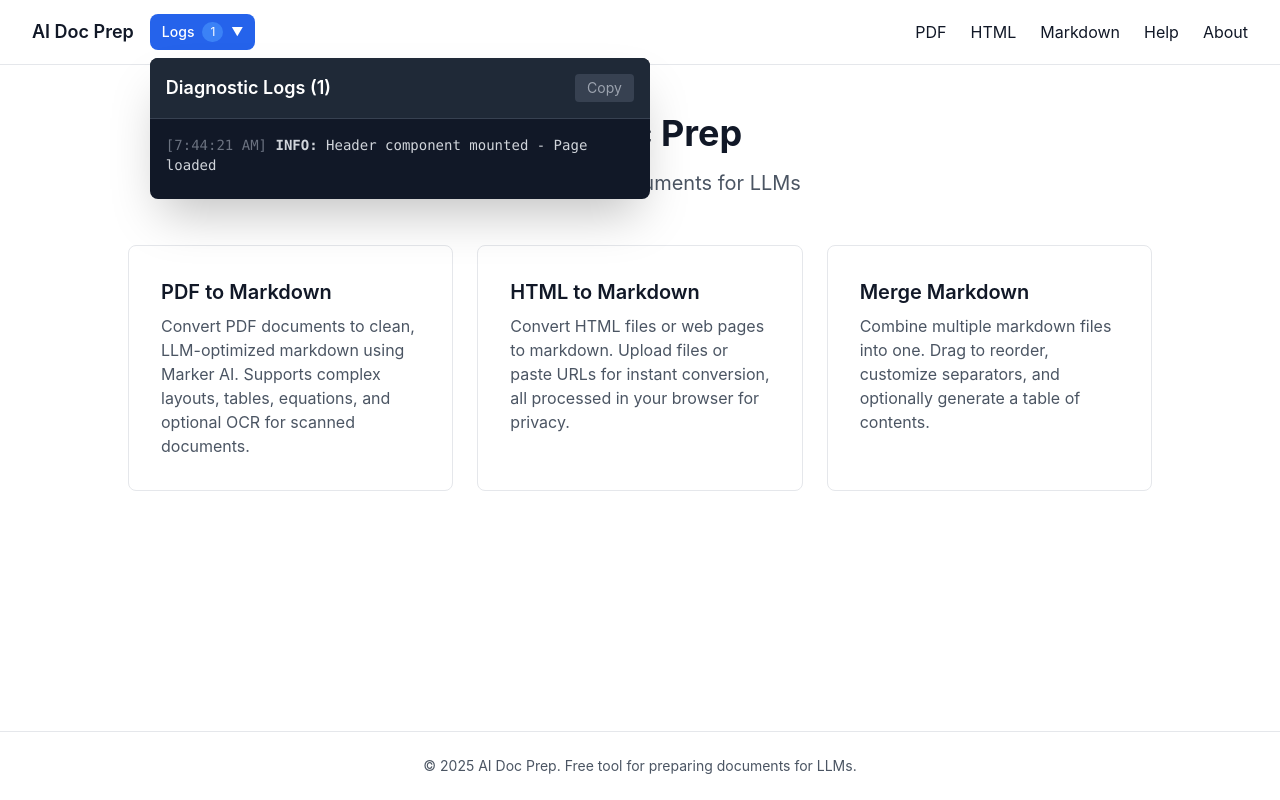
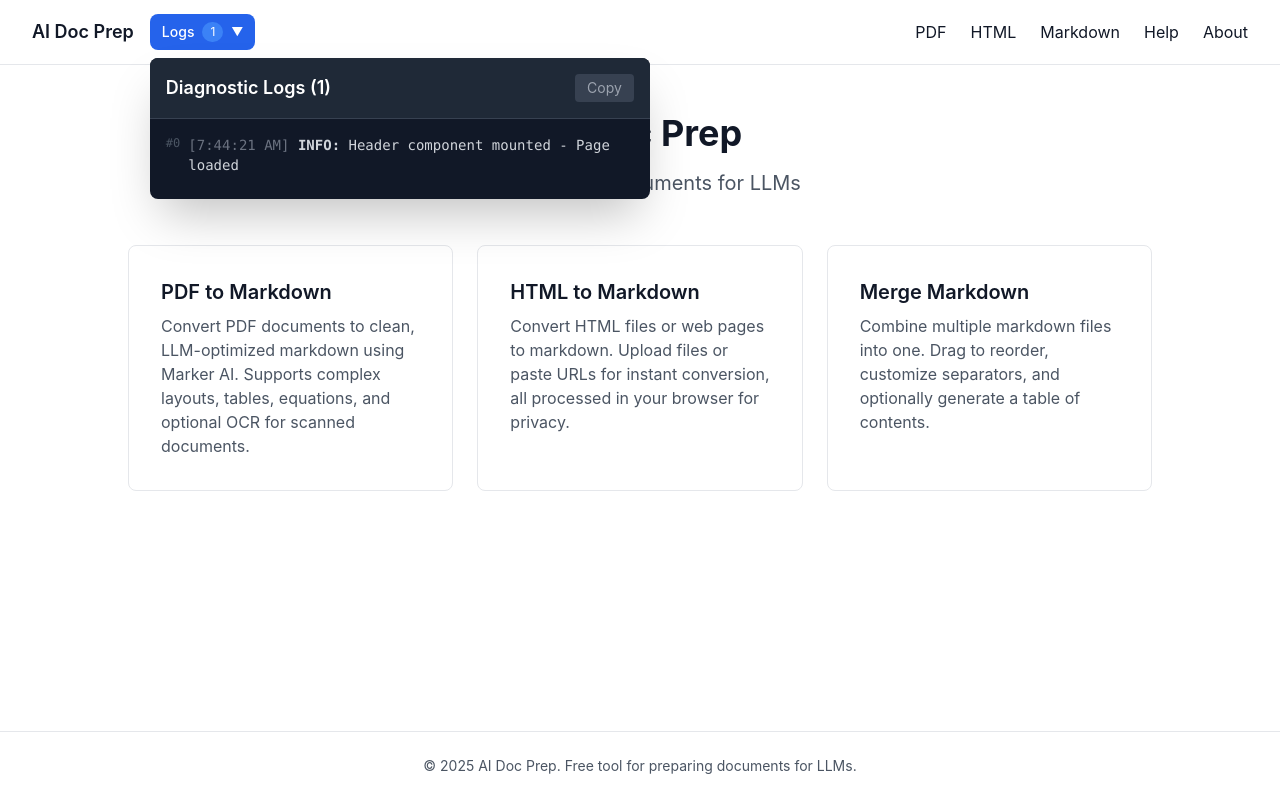
Before and after one commit to guy915/iLoveMD, a Next.js app: page / in a window 1280 px wide. Both pictures are taken after a click on the button "Toggle diagnostic logs". Built offline with nearby package versions, Linux system fonts and the light colour scheme.

Commit message:
Add visible log IDs to diagnostic panel for easy reference

```diff
--- a/src/components/layout/GlobalDiagnosticPanel.js
+++ b/src/components/layout/GlobalDiagnosticPanel.js
@@ -87,6 +87,11 @@ export default function GlobalDiagnosticPanel() {
                     'text-gray-300'
                   }`}
                 >
+                  <div className="flex items-start gap-2">
+                    <span className="text-gray-600 text-xs font-mono select-all" title="Log ID (click to select)">
+                      #{log.id.split('-')[1]}
+                    </span>
+                    <div className="flex-1">
                       <span className="text-gray-500">[{log.timestamp}]</span>{' '}
                       <span className="font-bold">
                         {log.type.toUpperCase()}:
@@ -98,6 +103,8 @@ export default function GlobalDiagnosticPanel() {
                         </pre>
                       )}
                     </div>
+                  </div>
+                </div>
               ))
             )}
           </div>
```
Lines whose indentation alone changed are shown as unchanged.
